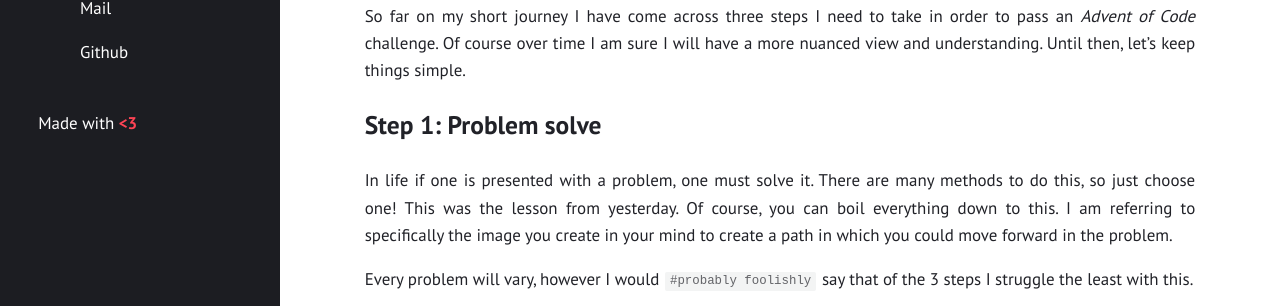
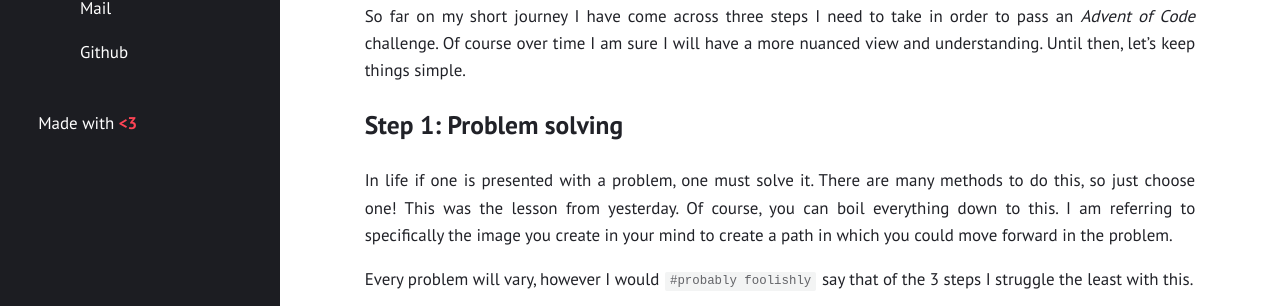
Before and after one commit to Merlness/merlness.github.io, a Jekyll site: the page built from _posts/2023-10-18-Lessons-From-Yesterday.md, in a window 1280 px wide and 900 px high. Shown: the part 142-448 px from the top of the window. Built offline with Jekyll 4.4.1, drawn with Linux system fonts in a browser that asks for light colours.

Commit message:
Lessons From Yesterday2

```diff
--- a/_posts/2023-10-18-Lessons-From-Yesterday.md
+++ b/_posts/2023-10-18-Lessons-From-Yesterday.md
@@ -8,7 +8,7 @@ categories: media
 So far on my short journey I have come across three steps I need to take in order to pass an *Advent of Code* challenge. Of course over time I am sure I will have a more nuanced view and understanding.
 Until then, let's keep things simple.
 
-# Step 1: Problem solve
+# Step 1: Problem solving
 In life if one is presented with a problem, one must solve it. There are many methods to do this, so just choose one! This was the lesson from yesterday.
 Of course, you can boil everything down to this. I am referring to specifically the image you create in your mind to create a path in which you could move forward in the problem.
 
```
